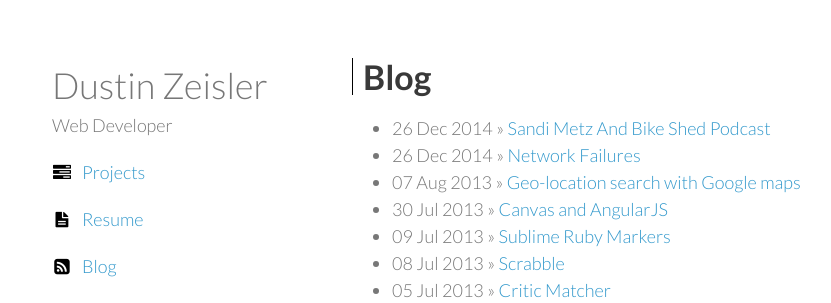
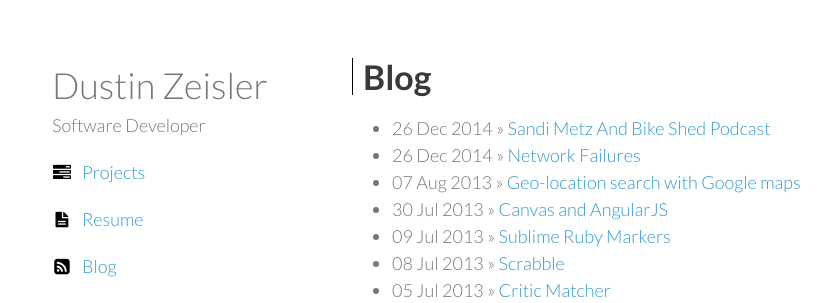
Before and after one commit to zeisler/zeisler.github.io, a Jekyll site: the page built from blog/index.html, in a window 1280 px wide. Shown: the top 303 px of the page, without its empty margins (138-969 px from the left). Built offline with Jekyll 4.4.1, drawn with Linux system fonts in a browser that asks for light colours.

Commit message:
more tag line changes

```diff
--- a/_layouts/default.html
+++ b/_layouts/default.html
@@ -19,7 +19,7 @@
     <div class="wrapper">
       <header>
         <a href="/" class="title">{{ site.name }}</a>
-        <p class="view">Web Developer</p>
+        <p class="view">Software Developer</p>
         <p class="view"><i class="icon-tasks"></i><a href="/projects">Projects</a></p>
         <p class="view"><a href="/resume"><i class="icon-file-text"></i>Resume</a></p>
         <p class="view"><a href="/blog"><i class="icon-rss-sign"></i>Blog</a></p>
--- a/_layouts/home.html
+++ b/_layouts/home.html
@@ -18,7 +18,7 @@
     <div class="wrapper">
       <header>
         <a href="/" class="title">{{ site.name }}</a>
-        <p class="view">Web Developer</p>
+        <p class="view">Software Developer</p>
         <p class="view"><i class="icon-tasks"></i><a href="/projects">Projects</a></p>
         <p class="view"><a href="/resume"><i class="icon-file-text"></i>Resume</a></p>
         <p class="view"><a href="/blog"><i class="icon-rss-sign"></i>Blog</a></p>
```
